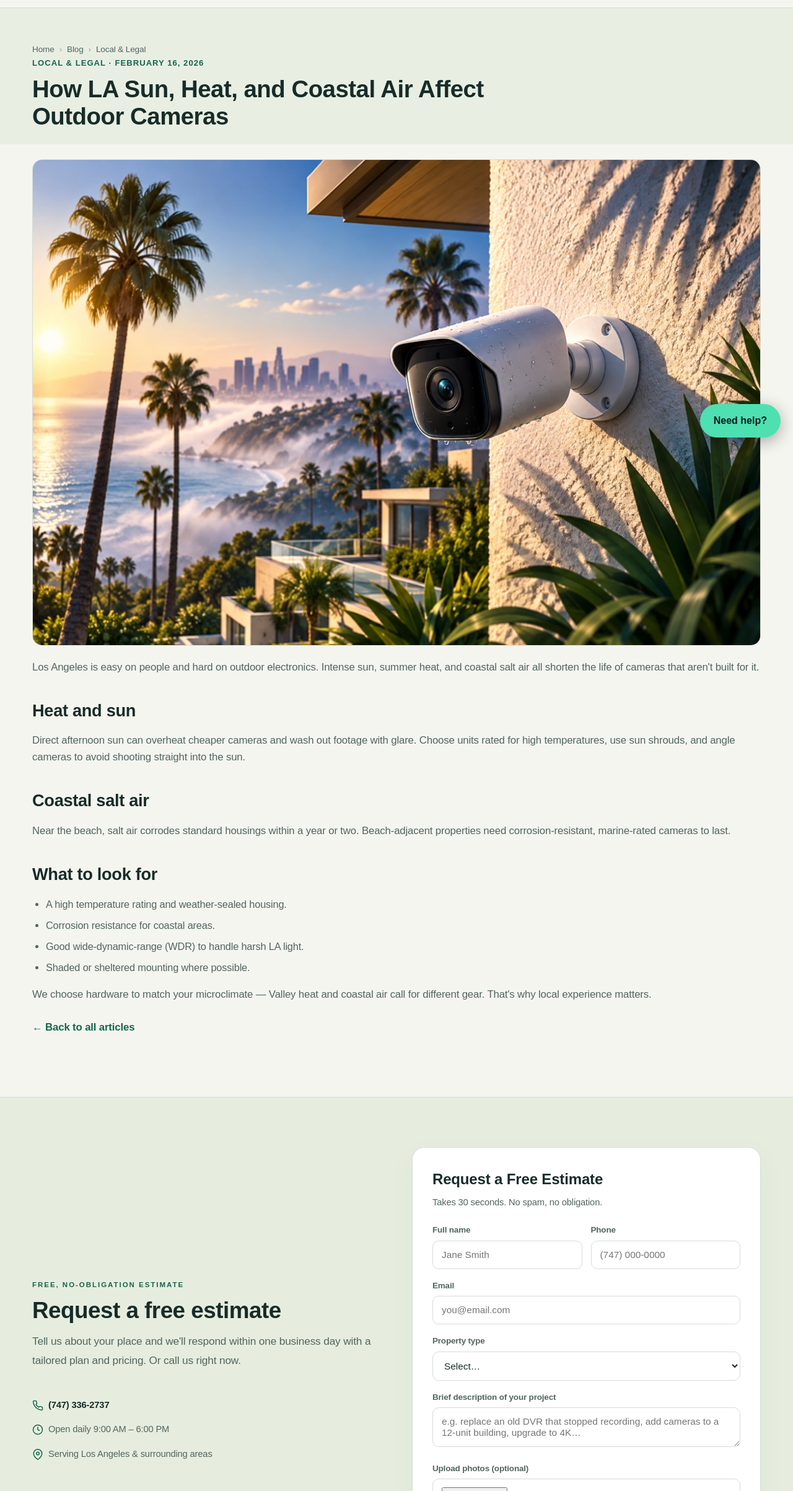
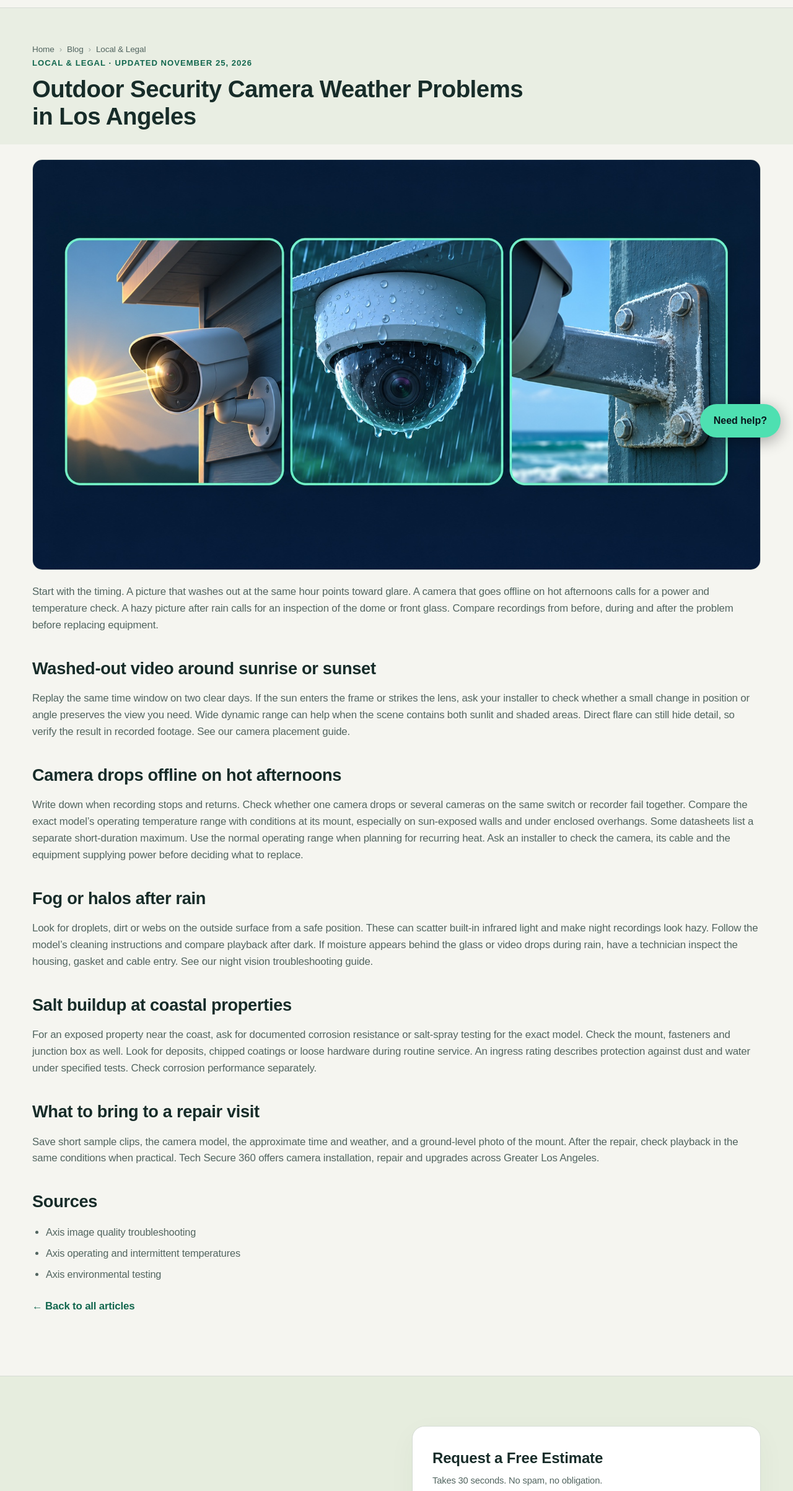
Before and after one commit to 360techsecure-beep/TechSecure, a plain HTML site: page blog-la-sun-weather-cameras.html in a window 1280 px wide. Shown: the part 72-2478 px from the top of the page at 62% size. Drawn offline with Linux system fonts and the light colour scheme.

Commit message:
Improve outdoor camera weather troubleshooting guide

```diff
--- a/blog-la-sun-weather-cameras.html
+++ b/blog-la-sun-weather-cameras.html
@@ -11,21 +11,21 @@
   gtag('js', new Date());
   gtag('config', 'G-TK9KGVLEHE');
 </script>
-<title>How LA Sun, Heat, and Coastal Air Affect Outdoor Cameras | Tech Secure 360</title>
-<meta name="description" content="Los Angeles weather is tough on outdoor cameras. Learn how heat, glare, and coastal salt air affect cameras and how to choose units that last.">
+<title>Outdoor Security Camera Weather Problems in Los Angeles | Tech Secure 360</title>
+<meta name="description" content="Diagnose outdoor security camera glare, heat-related dropouts, rain haze and coastal salt buildup in Greater Los Angeles.">
 <link rel="canonical" href="https://www.360techsecure.com/blog-la-sun-weather-cameras.html">
 <meta name="robots" content="index, follow, max-image-preview:large">
 <meta name="theme-color" content="#0a0e17">
-<meta property="og:type" content="website">
+<meta property="og:type" content="article">
 <meta property="og:site_name" content="Tech Secure 360">
-<meta property="og:title" content="How LA Sun, Heat, and Coastal Air Affect Outdoor Cameras | Tech Secure 360">
-<meta property="og:description" content="Los Angeles weather is tough on outdoor cameras. Learn how heat, glare, and coastal salt air affect cameras and how to choose units that last.">
+<meta property="og:title" content="Outdoor Security Camera Weather Problems in Los Angeles | Tech Secure 360">
+<meta property="og:description" content="Diagnose outdoor security camera glare, heat-related dropouts, rain haze and coastal salt buildup in Greater Los Angeles.">
 <meta property="og:url" content="https://www.360techsecure.com/blog-la-sun-weather-cameras.html">
-<meta property="og:image" content="https://www.360techsecure.com/blog-la-sun-weather-cameras-custom.jpg">
+<meta property="og:image" content="https://www.360techsecure.com/blog-outdoor-camera-glare-rain-salt.jpg">
 <meta name="twitter:card" content="summary_large_image">
-<meta name="twitter:title" content="How LA Sun, Heat, and Coastal Air Affect Outdoor Cameras | Tech Secure 360">
-<meta name="twitter:description" content="Los Angeles weather is tough on outdoor cameras. Learn how heat, glare, and coastal salt air affect cameras and how to choose units that last.">
-<meta name="twitter:image" content="https://www.360techsecure.com/blog-la-sun-weather-cameras-custom.jpg">
+<meta name="twitter:title" content="Outdoor Security Camera Weather Problems in Los Angeles | Tech Secure 360">
+<meta name="twitter:description" content="Diagnose outdoor security camera glare, heat-related dropouts, rain haze and coastal salt buildup in Greater Los Angeles.">
+<meta name="twitter:image" content="https://www.360techsecure.com/blog-outdoor-camera-glare-rain-salt.jpg">
 <link rel="icon" type="image/x-icon" href="favicon.ico">
 <link rel="apple-touch-icon" href="apple-touch-icon.png">
 <link rel="stylesheet" href="styles.css?v=20260924-mobile">
@@ -33,11 +33,11 @@
 {
   "@context": "https://schema.org",
   "@type": "BlogPosting",
-  "headline": "How LA Sun, Heat, and Coastal Air Affect Outdoor Cameras",
-  "description": "Los Angeles weather is tough on outdoor cameras. Learn how heat, glare, and coastal salt air affect cameras and how to choose units that last.",
+  "headline": "Outdoor Security Camera Weather Problems in Los Angeles",
+  "description": "Diagnose outdoor security camera glare, heat-related dropouts, rain haze and coastal salt buildup in Greater Los Angeles.",
   "url": "https://www.360techsecure.com/blog-la-sun-weather-cameras.html",
   "datePublished": "2026-02-16",
-  "dateModified": "2026-02-16",
+  "dateModified": "2026-11-25",
   "author": {
     "@type": "Organization",
     "name": "Tech Secure 360",
@@ -51,7 +51,7 @@
       "url": "https://www.360techsecure.com/logo.png"
     }
   },
-  "image": "https://www.360techsecure.com/blog-la-sun-weather-cameras-custom.jpg",
+  "image": "https://www.360techsecure.com/blog-outdoor-camera-glare-rain-salt.jpg",
   "mainEntityOfPage": "https://www.360techsecure.com/blog-la-sun-weather-cameras.html"
 }
 </script>
@@ -113,26 +113,30 @@
 <section class="article-hero">
   <div class="wrap">
     <div class="crumbs"><a href="index.html">Home</a> <span class="sep">›</span> <a href="blog.html">Blog</a> <span class="sep">›</span> <span>Local & Legal</span></div>
-    <div class="post-meta">Local & Legal · February 16, 2026</div>
-    <h1>How LA Sun, Heat, and Coastal Air Affect Outdoor Cameras</h1>
+    <div class="post-meta">Local & Legal · Updated November 25, 2026</div>
+    <h1>Outdoor Security Camera Weather Problems in Los Angeles</h1>
   </div>
 </section>
 <section class="pad" style="padding-top:18px">
   <div class="wrap prose">
-    <img class="article-img" style="aspect-ratio:auto;height:auto" src="blog-la-sun-weather-cameras-custom.jpg" alt="Illustration: How LA Sun, Heat, and Coastal Air Affect Outdoor Cameras">
-    <p>Los Angeles is easy on people and hard on outdoor electronics. Intense sun, summer heat, and coastal salt air all shorten the life of cameras that aren't built for it.</p>
-   <h2>Heat and sun</h2>
-   <p>Direct afternoon sun can overheat cheaper cameras and wash out footage with glare. Choose units rated for high temperatures, use sun shrouds, and angle cameras to avoid shooting straight into the sun.</p>
-   <h2>Coastal salt air</h2>
-   <p>Near the beach, salt air corrodes standard housings within a year or two. Beach-adjacent properties need corrosion-resistant, marine-rated cameras to last.</p>
-   <h2>What to look for</h2>
-   <ul>
-     <li>A high temperature rating and weather-sealed housing.</li>
-     <li>Corrosion resistance for coastal areas.</li>
-     <li>Good wide-dynamic-range (WDR) to handle harsh LA light.</li>
-     <li>Shaded or sheltered mounting where possible.</li>
-   </ul>
-   <p>We choose hardware to match your microclimate — Valley heat and coastal air call for different gear. That's why local experience matters.</p>
+    <img class="article-img" style="aspect-ratio:auto;height:auto" src="blog-outdoor-camera-glare-rain-salt.jpg" alt="Illustration of low sun hitting a camera, rain on a dome, and salt buildup on a mount">
+    <p>Start with the timing. A picture that washes out at the same hour points toward glare. A camera that goes offline on hot afternoons calls for a power and temperature check. A hazy picture after rain calls for an inspection of the dome or front glass. Compare recordings from before, during and after the problem before replacing equipment.</p>
+    <h2>Washed-out video around sunrise or sunset</h2>
+    <p>Replay the same time window on two clear days. If the sun enters the frame or strikes the lens, ask your installer to check whether a small change in position or angle preserves the view you need. Wide dynamic range can help when the scene contains both sunlit and shaded areas. Direct flare can still hide detail, so verify the result in recorded footage. See our <a href="blog-camera-placement-guide.html">camera placement guide</a>.</p>
+    <h2>Camera drops offline on hot afternoons</h2>
+    <p>Write down when recording stops and returns. Check whether one camera drops or several cameras on the same switch or recorder fail together. Compare the exact model’s operating temperature range with conditions at its mount, especially on sun-exposed walls and under enclosed overhangs. Some datasheets list a separate short-duration maximum. Use the normal operating range when planning for recurring heat. Ask an installer to check the camera, its cable and the equipment supplying power before deciding what to replace.</p>
+    <h2>Fog or halos after rain</h2>
+    <p>Look for droplets, dirt or webs on the outside surface from a safe position. These can scatter built-in infrared light and make night recordings look hazy. Follow the model’s cleaning instructions and compare playback after dark. If moisture appears behind the glass or video drops during rain, have a technician inspect the housing, gasket and cable entry. See our <a href="blog-night-vision.html">night vision troubleshooting guide</a>.</p>
+    <h2>Salt buildup at coastal properties</h2>
+    <p>For an exposed property near the coast, ask for documented corrosion resistance or salt-spray testing for the exact model. Check the mount, fasteners and junction box as well. Look for deposits, chipped coatings or loose hardware during routine service. An ingress rating describes protection against dust and water under specified tests. Check corrosion performance separately.</p>
+    <h2>What to bring to a repair visit</h2>
+    <p>Save short sample clips, the camera model, the approximate time and weather, and a ground-level photo of the mount. After the repair, check playback in the same conditions when practical. Tech Secure 360 offers <a href="index.html#services">camera installation, repair and upgrades</a> across Greater Los Angeles.</p>
+    <h2>Sources</h2>
+    <ul>
+      <li><a href="https://help.axis.com/en-us/troubleshooting-image-quality">Axis image quality troubleshooting</a></li>
+      <li><a href="https://www.axis.com/dam/public/2f/f7/6e/intermittent-temperature-en-US-115415.pdf">Axis operating and intermittent temperatures</a></li>
+      <li><a href="https://whitepapers.axis.com/en-us/tested-without-compromise">Axis environmental testing</a></li>
+    </ul>
     <p style="margin-top:26px"><a href="blog.html" class="accent" style="font-weight:700">← Back to all articles</a></p>
   </div>
 </section>
--- a/sitemap.xml
+++ b/sitemap.xml
@@ -86,7 +86,7 @@
   </url>
   <url>
     <loc>https://www.360techsecure.com/blog-la-sun-weather-cameras.html</loc>
-    <lastmod>2026-06-10</lastmod>
+    <lastmod>2026-11-25</lastmod>
     <changefreq>monthly</changefreq>
     <priority>0.6</priority>
   </url>
```
Also changed, not shown: blog.html (+4 -3 lines), blog-outdoor-camera-glare-rain-salt.jpg (added).
